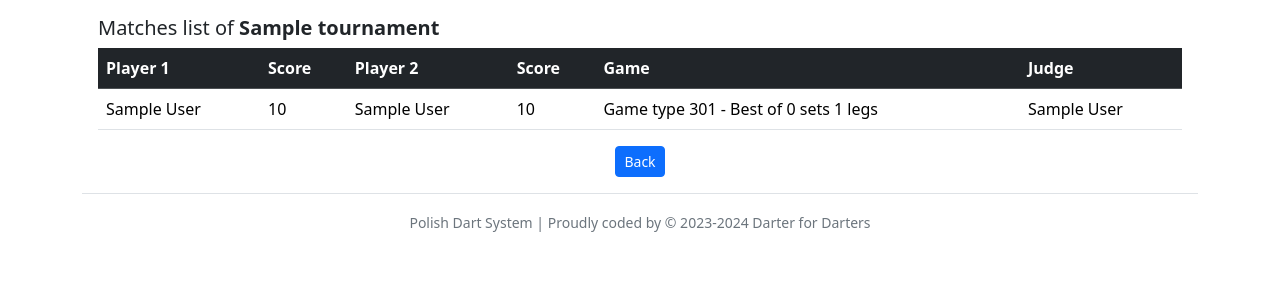
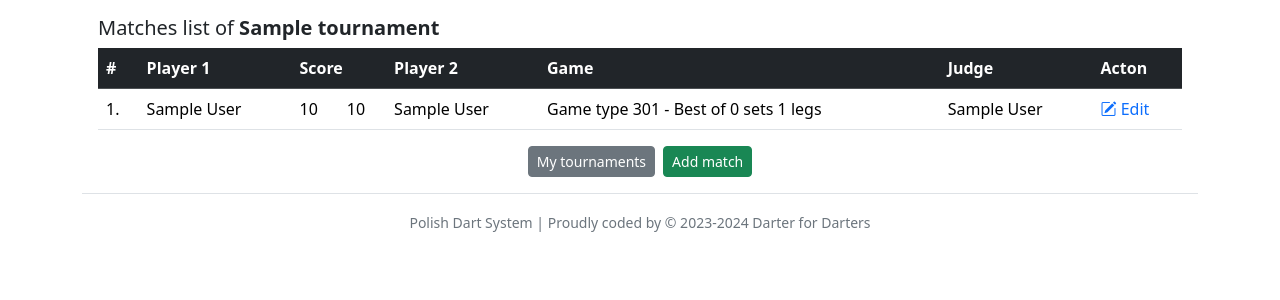
Before and after one commit to pamidev/PolishDartSystem, a Django app: page /tournaments/1/matches/ in a window 1280 px wide. Shown: the part 60-360 px from the top of the page. Run offline with Django 4.2, Linux system fonts and the light colour scheme; a user stored in the database is signed in; tables that the repository leaves empty hold one stand-in row (values such as "Sample post").

Commit message:
Edit table

```diff
--- a/templates/manager/matches_list.html
+++ b/templates/manager/matches_list.html
@@ -10,35 +10,48 @@
                 <table class="table table-hover">
                     <thead>
                         <tr class="table-dark">
+                            <th scope="col">#</th>
                             <th scope="col">Player 1</th>
-                            <th scope="col">Score</th>
+                            <th colspan="2">Score</th>
                             <th scope="col">Player 2</th>
-                            <th scope="col">Score</th>
                             <th scope="col">Game</th>
                             <th scope="col">Judge</th>
+                            <th scope="col">Acton</th>
                         </tr>
                     </thead>
                     <tbody>
                         {% for match in matches_list %}
                             <tr>
+                                <td>{{ forloop.counter }}.</td>
                                 <td>{{ match.player_1 }}</td>
                                 <td>{{ match.player_1_score }}</td>
+                                <td>{{ match.player_2_score }}</td>
                                 <td>{{ match.player_2 }}</td>
-                                <td>{{ match.player_2_score }}</td>
                                 <td>{{ match.match_type }}</td>
                                 <td>{{ match.judge }}</td>
+                                {% if request.user == tournament.organizer or tournament.match.judge %}
+                                <td><a href="{% url 'match_edit' tournament.id match.pk %}" class="text-decoration-none">
+                                    <i class="bi bi-pencil-square"></i> Edit</a>
+                                </td>
+                                {% endif %}
                             </tr>
                         {% endfor %}
                     </tbody>
                 </table>
                 <div class="d-grid gap-2 d-md-flex justify-content-md-center">
-                    <button type="button" class="btn btn-primary btn-sm" onclick="goBack()">
-                        Back
-                    </button>
+                    <a href="{% url 'organizer_tournaments' user.id %}">
+                        <button type="button" class="btn btn-secondary btn-sm">
+                        My tournaments
+                    </button></a>
+                    <a href="{% url 'match_add' tournament.id %}">
+                    <button type="button" class="btn btn-success btn-sm">
+                        Add match
+                    </button></a>
                 </div>
             </div>
         {% else %}
-            <p><i>Sorry, no matches yet.</i></p>
+            <i>Sorry, no matches yet. {% if request.user == tournament.organizer %}You probably need to
+                <a href="{% url 'match_add' tournament.id %}">add a match</a>.{% endif %}</i>
         {% endif %}
     </div>
 </section>
```
